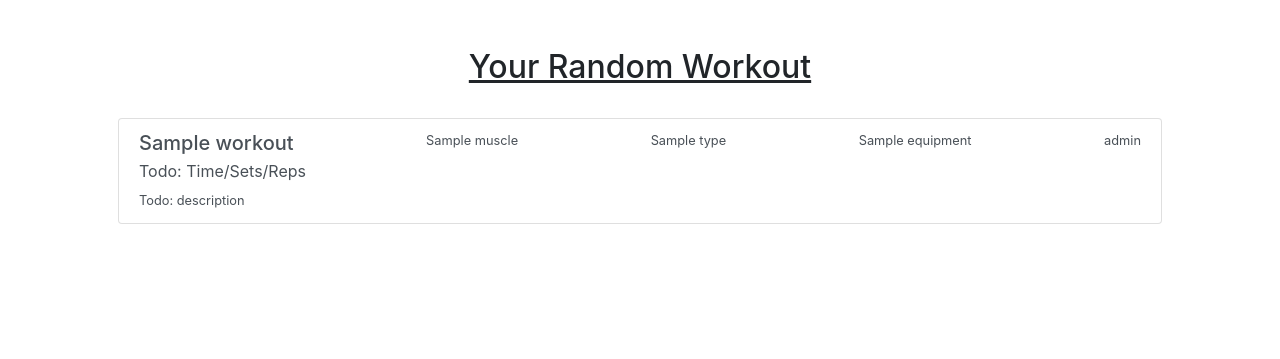
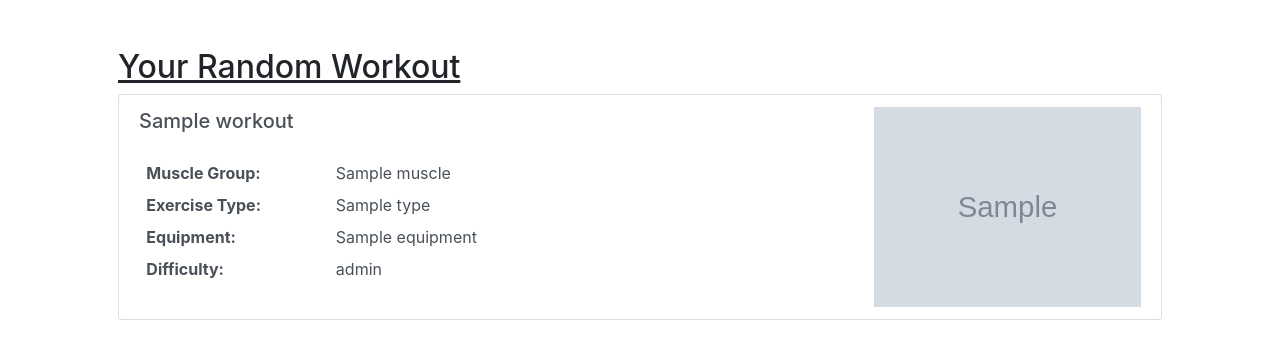
Before and after one commit to cmg337/workout-site, a Flask app: template templates/workout.html in a window 1280 px wide. Shown: the part 64-423 px from the top of the page. Run offline with Flask 2, Linux system fonts and the light colour scheme; the template is opened without the code that fills it: most values are stand-ins (such as "Sample title", 1, 10 or a date in 2020); grey boxes marked "Sample" are stand-in pictures; some libraries are stand-ins or nearby versions.

Commit message:
changes to workout page generation

```diff
--- a/application.py
+++ b/application.py
@@ -5,8 +5,9 @@ import random
 from tempfile import mkdtemp
 from werkzeug.exceptions import default_exceptions
 from werkzeug.security import check_password_hash, generate_password_hash
-from helpers import login_required
+from helpers import login_required, get_images
 from datetime import datetime, date
+import urllib.request
 
 # Configure application
 app = Flask(__name__)
@@ -80,16 +81,19 @@ def workout():
     result = []
     for i in range(int(request.form.get("number"))):
         if len(workoutPool) > 0:
-            random_int = random.randrange(0, len(workoutPool))
-            result.append(workoutPool[random_int])
-            del workoutPool[random_int]
+            randomInt = random.randrange(0, len(workoutPool))
+            workoutPool[randomInt]['imgList'] = get_images(workoutPool[randomInt]['img'])
+            result.append(workoutPool[randomInt])
+
+            # get desrciption html
+            del workoutPool[randomInt]
         else:
             break
 
     # see if user logged in to add option to save workout
     loggedIn = 0 if len(session) == 0 else 1
 
-    print(result)
+
 
     return render_template("workout.html", workouts=result, loggedIn=loggedIn)
 
--- a/static/scripts.js
+++ b/static/scripts.js
@@ -26,6 +26,7 @@
         }
       })
   });
+
 
 
 
--- a/static/styles.css
+++ b/static/styles.css
@@ -1,4 +1,4 @@
-.h2{
+/* .h2{
     text-align:center;
     margin-bottom:3%;
 }
@@ -15,4 +15,24 @@
 
 .savedWorkout{
     flex-wrap: wrap;
+} */
+
+/* generated workout page */
+.ex-info{
+  padding-left: 1%;
 }
+
+.workout-container{
+  display: flex;
+  justify-content: space-between;
+  align-items: center;
+}
+
+.workout-img{
+  max-height: 200px;
+}
+
+#workout-img-div{
+    display: flex;
+    align-content: flex-end;
+}
--- a/templates/workout.html
+++ b/templates/workout.html
@@ -5,7 +5,7 @@ Your Workout
 {% endblock %}
 
 {% block main %}
-
+<div id="workout-page">
 
     <p class="h2"><u>Your Random Workout</u></p>
 
@@ -15,17 +15,32 @@ Your Workout
 
 
         {% for workout in workouts %}
-            <a href="#" class="list-group-item list-group-item-action flex-column align-items-start">
-                <div class="d-flex w-100 justify-content-between">
-                    <h5 class="mb-1">{{ workout["name"] }}</h5>
-                    <small>{{ workout["muscle"] }}</small>
-                    <small>{{ workout["type"] }}</small>
-                    <small>{{ workout["equipment"] }}</small>
-                    <small>{{ workout["level"] }}</small>
+            <a href="" class="list-group-item list-group-item-action flex-column align-items-start">
+              <div class="workout-container">
+                <div>
+                  <div class="d-flex w-100 justify-content-between">
+                      <h5 class="mb-1">{{ workout["name"] }}</h5>
+                  </div>
+                  <br/>
+                    <dl class="row ex-info">
+                      <dt class="col-sm-3">Muscle Group:</dt>
+                      <dd class="col-sm-9">{{ workout["muscle"] }}</dd>
+                      <dt class="col-sm-3">Exercise Type:</dt>
+                      <dd class="col-sm-9">{{ workout["type"] }}</dd>
+                      <dt class="col-sm-3">Equipment:</dt>
+                      <dd class="col-sm-9">{{ workout["equipment"] }}</dd>
+                      <dt class="col-sm-3">Difficulty:</dt>
+                      <dd class="col-sm-9">{{ workout["level"] }}</dd>
+                    </dl>
                 </div>
-                <p class="mb-1">Todo: Time/Sets/Reps</p>
-                <small>Todo: description</small>
+                <div id="workout-img-div" link="{{workout['img']}}">
+                    {% for link in workout["imgList"] %}
+                        <img class="workout-img" src="{{link}}"/>
+                    {% endfor %}
+                </div/>
+              </div>
             </a>
+
         {% endfor %}
     </div>
 
@@ -38,4 +53,6 @@ Your Workout
         </div>
     {% endif %}
 
+</div>
+
 {% endblock %}
```
Also changed, not shown: helpers.py (+12 -0 lines), workout.db.
